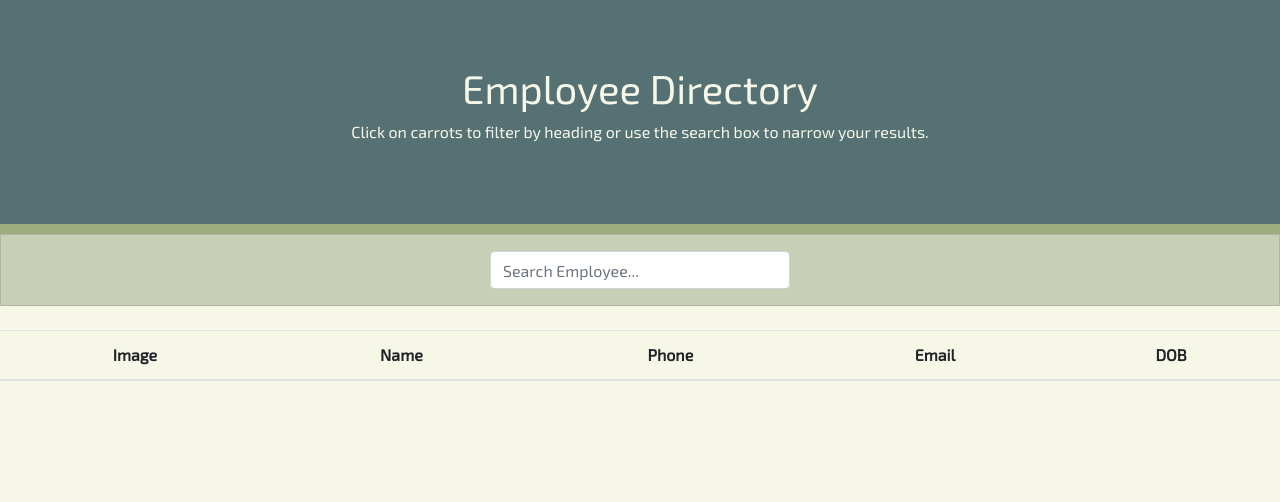
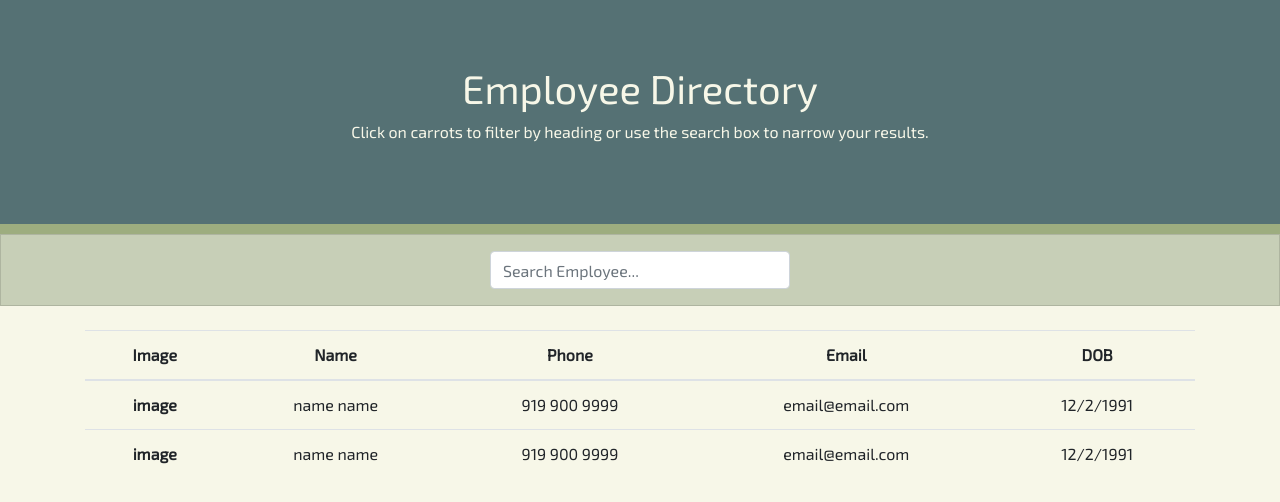
Before and after one commit to duncangw1/employee-directory, a React (Create React App) app: page / in a window 1280 px wide. Shown: the top 502 px of the page. Built offline with nearby package versions, Linux system fonts and the light colour scheme; no server answers.

Commit message:
Created TableCard component with placeholder info and updated App.js

```diff
--- a/src/App.js
+++ b/src/App.js
@@ -3,6 +3,7 @@ import Wrapper from "./components/Wrapper";
 import Header from "./components/Header";
 import SearchForm from "./components/SearchForm";
 import TableHeader from "./components/TableHeader";
+import TableCard from "./components/TableCard";
 import API from "./utils/API";
 
 import "./App.css";
@@ -22,9 +23,12 @@ function App() {
       <Wrapper>
         <Header />
         <SearchForm />
-        <table className="table mt-4">
-          <TableHeader />
-        </table>
+        <div className="container">
+          <table className="table mt-4">
+            <TableHeader />
+            <TableCard />
+          </table>
+        </div>
       </Wrapper>
     </div>
   );
--- /dev/null
+++ b/src/components/TableCard/index.js
@@ -0,0 +1,24 @@
+import React from "react";
+
+function TableCard(props) {
+  return (
+    <tbody>
+      <tr>
+        <th scope="row">image</th>
+        <td>name name</td>
+        <td>919 900 9999</td>
+        <td>email@email.com</td>
+        <td>12/2/1991</td>
+      </tr>
+      <tr>
+        <th scope="row">image</th>
+        <td>name name</td>
+        <td>919 900 9999</td>
+        <td>email@email.com</td>
+        <td>12/2/1991</td>
+      </tr>
+    </tbody>
+  );
+}
+
+export default TableCard;
--- a/src/components/TableHeader/index.js
+++ b/src/components/TableHeader/index.js
@@ -1,6 +1,6 @@
 import React from "react";
 
-function TableHeader(props) {
+function TableHeader() {
   return (
     <thead>
       <tr>
```
